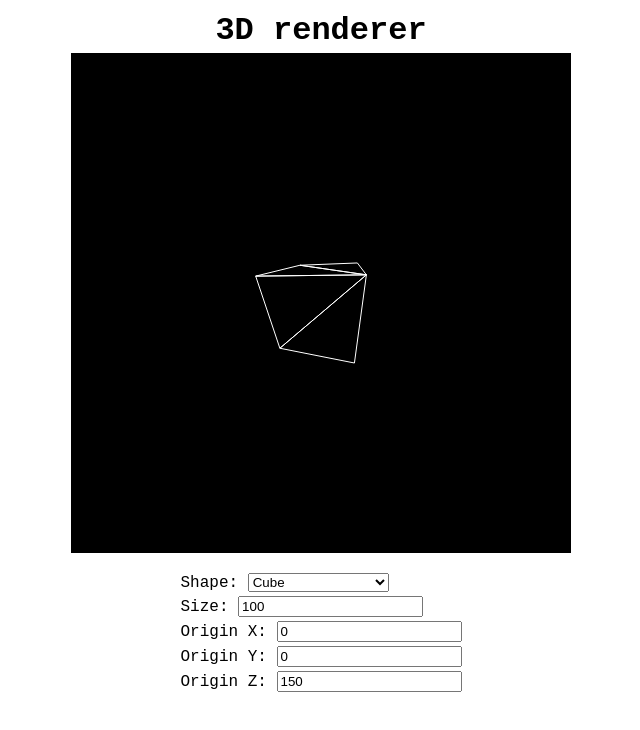
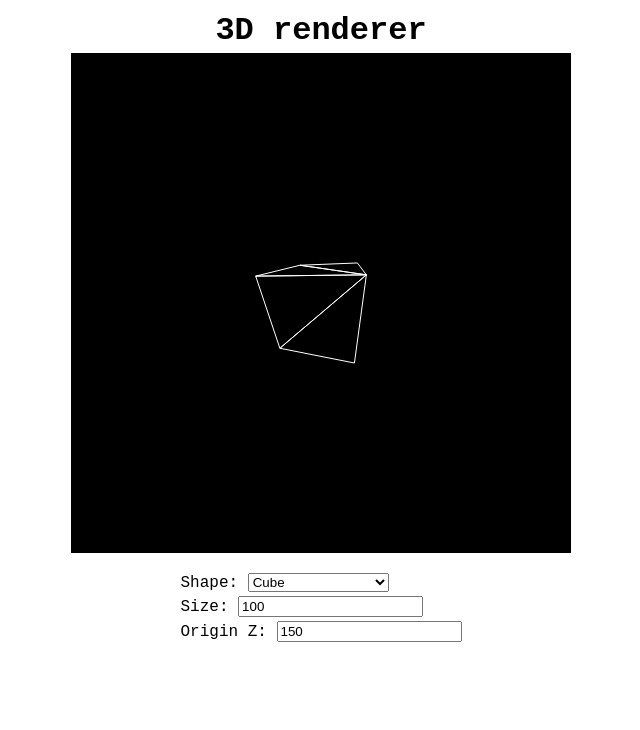
Before and after one commit to sutaC/Renderer3D, a SvelteKit app: page / in a window 1280 px wide. Shown: the top 730 px of the page, without its empty margins (319-959 px from the left). Built offline with nearby package versions, Linux system fonts and the light colour scheme.

Commit message:
Deleted origin X nad Y cause to not working with dot point calculations

```diff
--- a/src/lib/Engine.ts
+++ b/src/lib/Engine.ts
@@ -43,12 +43,6 @@ export default class Engine {
 			}
 			this.shp.size = size;
 		},
-		originX: (pos: number): void => {
-			this.shp.originX = pos;
-		},
-		originY: (pos: number): void => {
-			this.shp.originY = pos;
-		},
 		originZ: (pos: number): void => {
 			this.shp.originZ = pos;
 		}
--- a/src/lib/Renderer.ts
+++ b/src/lib/Renderer.ts
@@ -121,11 +121,7 @@ export default class Renderer {
 
 		// Is to draw
 		const toDraw: Triangle[] = [];
-		const cameraPosition: Point = [
-			shape.originX / shape.size,
-			shape.originY / shape.size,
-			shape.originZ / shape.size
-		];
+		const cameraPosition: Point = [0, 0, shape.originZ / shape.size];
 		for (const triangle of shape.triangles) {
 			const trianglePoints = {
 				a: rotated[triangle[0]],
@@ -154,8 +150,6 @@ export default class Renderer {
 			];
 			point = matrixMultiplyPoint(projection, point);
 			scalePoint(point, shape.size);
-			point[0] -= shape.originX;
-			point[1] -= shape.originY;
 			projected.push(point);
 			if (drawPoints) this.drawPoint(point);
 		}
--- a/src/lib/Shape.ts
+++ b/src/lib/Shape.ts
@@ -17,8 +17,6 @@ export default class Shape {
 	public readonly points: Point[];
 	public readonly triangles: Triangle[];
 
-	public originX: number = 0;
-	public originY: number = 0;
 	public originZ: number = 150;
 
 	public rotationX: number = 0;
@@ -51,8 +49,6 @@ export default class Shape {
 		shp.size = size;
 		if (origin) {
 			shp.size = origin.size;
-			shp.originX = origin.originX;
-			shp.originY = origin.originY;
 			shp.originZ = origin.originZ;
 			shp.rotationX = origin.rotationX;
 			shp.rotationY = origin.rotationY;
--- a/src/routes/+page.svelte
+++ b/src/routes/+page.svelte
@@ -5,8 +5,6 @@
 
 	let selected: string = 'cube';
 	let size: number = 100;
-	let originX: number = 0;
-	let originY: number = 0;
 	let originZ: number = 150;
 
 	let engine: Engine | undefined = undefined;
@@ -19,8 +17,6 @@
 
 	$: engine?.shapeController.type(selected as ShapeNames);
 	$: engine?.shapeController.size(size);
-	$: engine?.shapeController.originX(originX);
-	$: engine?.shapeController.originY(originY);
 	$: engine?.shapeController.originZ(originZ);
 </script>
 
@@ -41,16 +37,6 @@
 	<div class="field">
 		<label for="inputSize">Size: </label>
 		<input type="number" name="size" id="inputSize" bind:value={size} min="0" />
-	</div>
-
-	<div class="field">
-		<label for="inputOriginX">Origin X: </label>
-		<input type="number" name="originX" id="inputOriginX" bind:value={originX} />
-	</div>
-
-	<div class="field">
-		<label for="inputOriginY">Origin Y: </label>
-		<input type="number" name="originY" id="inputOriginY" bind:value={originY} />
 	</div>
 
 	<div class="field">
```
